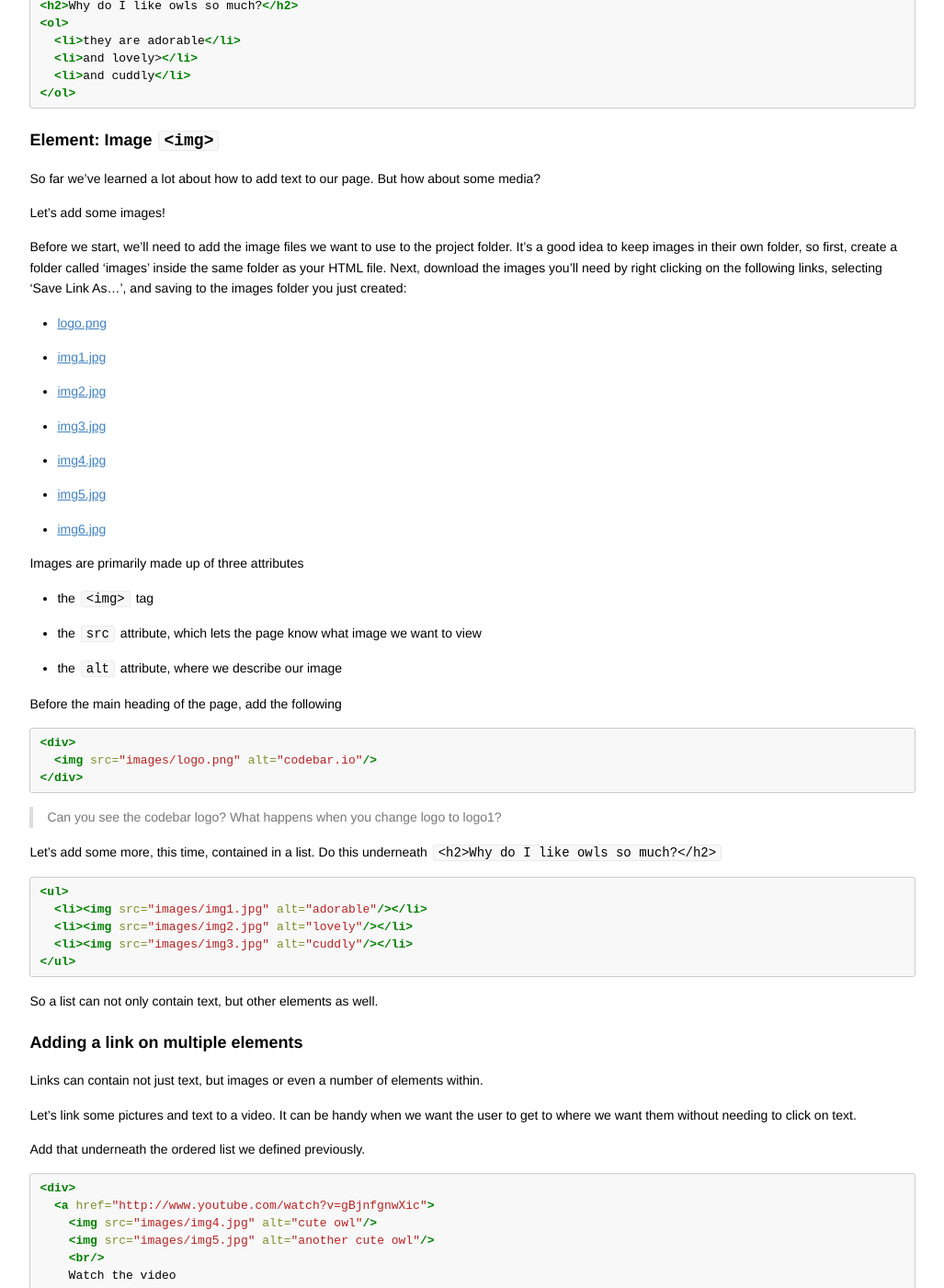
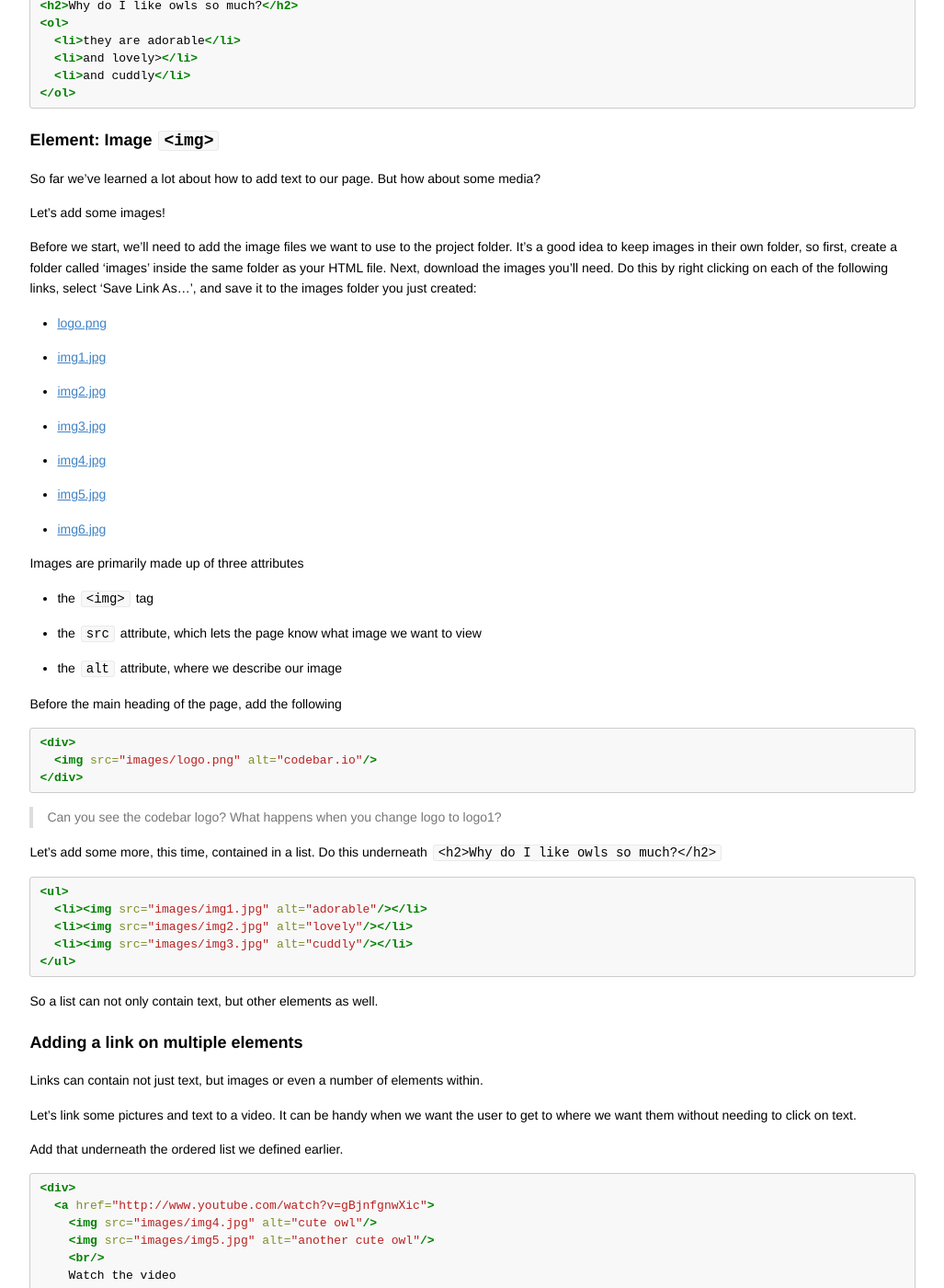
Before and after one commit to codebar/tutorials, a Jekyll site: the page built from html/lesson1/tutorial.md, in a window 1280 px wide and 1400 px high, scrolled down 3897 px. Shown: the whole window at 92% size, without its empty margins (126-1153 px from the left). Built offline with Jekyll 4.4.1, drawn with Linux system fonts in a browser that asks for light colours; Markdown is read by kramdown in place of the engine named in the settings; some of the changed text lies outside the part shown.

Commit message:
Update tutorial.md
Put the text through hemingwayapp.com and simplified some language.

````diff
--- a/html/lesson1/tutorial.md
+++ b/html/lesson1/tutorial.md
@@ -220,7 +220,7 @@ So far we've learned a lot about how to add text to our page. But how about some
 
 Let's add some images!
 
-Before we start, we'll need to add the image files we want to use to the project folder.  It's a good idea to keep images in their own folder, so first, create a folder called 'images' inside the same folder as your HTML file.  Next, download the images you'll need by right clicking on the following links, selecting 'Save Link As...', and saving to the images folder you just created:
+Before we start, we'll need to add the image files we want to use to the project folder.  It's a good idea to keep images in their own folder, so first, create a folder called 'images' inside the same folder as your HTML file.  Next, download the images you'll need. Do this by right clicking on each of the following links, select 'Save Link As...', and save it to the images folder you just created:
 
 * [logo.png](/html/lesson1/images/logo.png "logo.png")
 * [img1.jpg](/html/lesson1/images/img1.jpg "img1.jpg")
@@ -265,7 +265,7 @@ Links can contain not just text, but images or even a number of elements within.
 
 Let's link some pictures and text to a video. It can be handy when we want the user to get to where we want them without needing to click on text.
 
-Add that underneath the ordered list we defined previously.
+Add that underneath the ordered list we defined earlier.
 
 ```html
 <div>
````
Also changed, not shown: other parts of html/lesson1/tutorial.md (+4 -4 lines).
